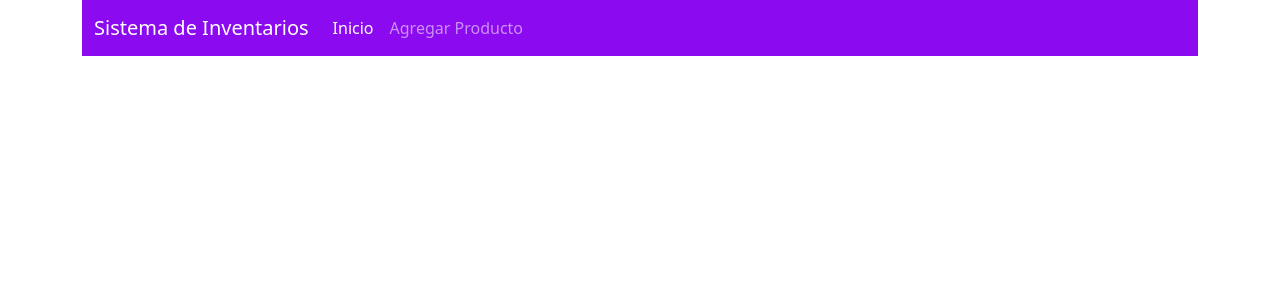
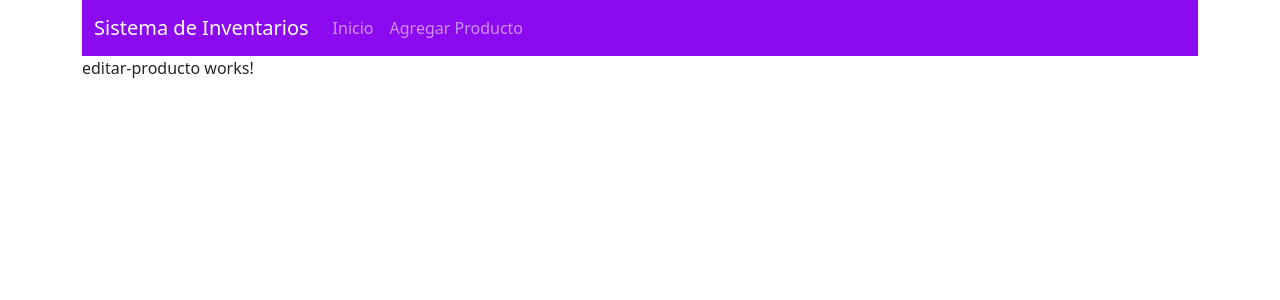
Before and after one commit to antodrade/inventariosjav-angx, an Angular app: page /editar-producto/1 in a window 1280 px wide. Before the commit this address led to /. Shown: the top 300 px of the page. Built offline with nearby package versions, Linux system fonts and the light colour scheme.

Commit message:
Caso Editar en Angular (Front End)

```diff
--- a/src/app/app.routes.ts
+++ b/src/app/app.routes.ts
@@ -1,10 +1,12 @@
 import { Routes } from '@angular/router';
 import { ProductoListaComponent } from './producto-lista/producto-lista.component';
 import { AgregarProductoComponent } from './agregar-producto/agregar-producto.component';
+import { EditarProductoComponent } from './editar-producto/editar-producto.component';
 
 //http:localhost:4200/productos
 export const routes: Routes = [
     {path: 'productos', component: ProductoListaComponent},
     {path:'', redirectTo: 'productos', pathMatch:'full'},
-    {path: 'agregar-producto', component: AgregarProductoComponent }
+    {path: 'agregar-producto', component: AgregarProductoComponent },
+    {path: 'editar-producto/:id', component: EditarProductoComponent}
 ];
--- /dev/null
+++ b/src/app/editar-producto/editar-producto.component.html
@@ -0,0 +1 @@
+<p>editar-producto works!</p>
--- a/src/app/producto-lista/producto-lista.component.html
+++ b/src/app/producto-lista/producto-lista.component.html
@@ -18,6 +18,12 @@
             <td>{{producto.descripcion}}</td>
             <td>{{producto.precio}}</td>
             <td>{{producto.existencia}}</td>
+            <td class = "text-center">
+              <div>
+                <button (click)="editarProducto(producto.idProducto)"
+                class="btn btn-warning btn-sm me-3">Editar</button>
+              </div>
+            </td>
           </tr>
         }
 
--- a/src/app/producto-lista/producto-lista.component.ts
+++ b/src/app/producto-lista/producto-lista.component.ts
@@ -1,6 +1,7 @@
 import { Component } from '@angular/core';
 import { Producto } from '../producto';
 import { ProductoService } from '../producto.service';
+import { Router } from '@angular/router';
 
 
 @Component({
@@ -12,7 +13,7 @@ import { ProductoService } from '../producto.service';
 export class ProductoListaComponent {
   productos: Producto[];
 
-  constructor(private productoServicio: ProductoService){}
+  constructor(private productoServicio: ProductoService, private enrutador: Router){}
 
   ngOnInit(){
     //Cargamos los productos
@@ -28,4 +29,8 @@ export class ProductoListaComponent {
     );
   }
 
+  editarProducto(id: number){
+    this.enrutador.navigate(['editar-producto', id]);
+  }
+
 }
```
Also changed, not shown: src/app/editar-producto/editar-producto.component.ts (added, +12 -0 lines).
